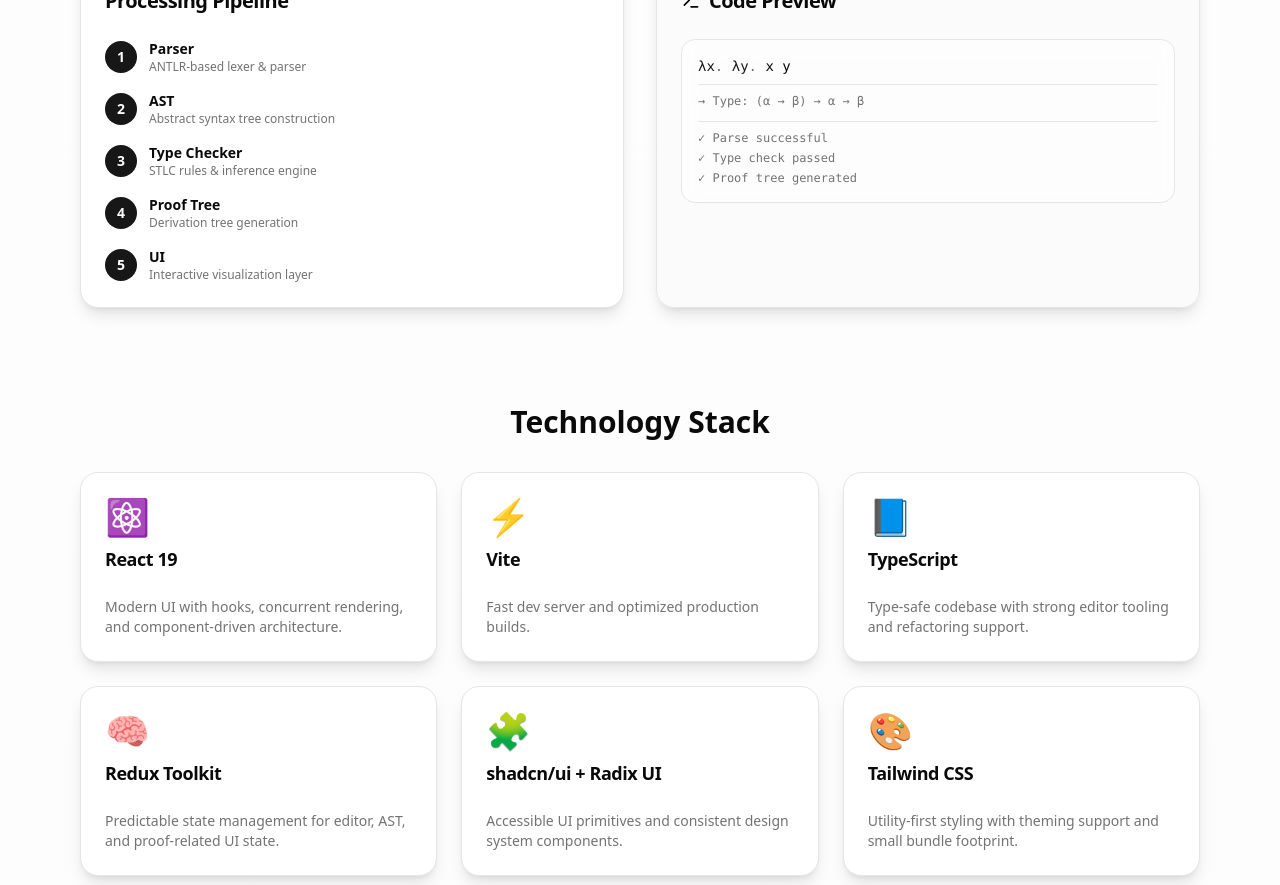
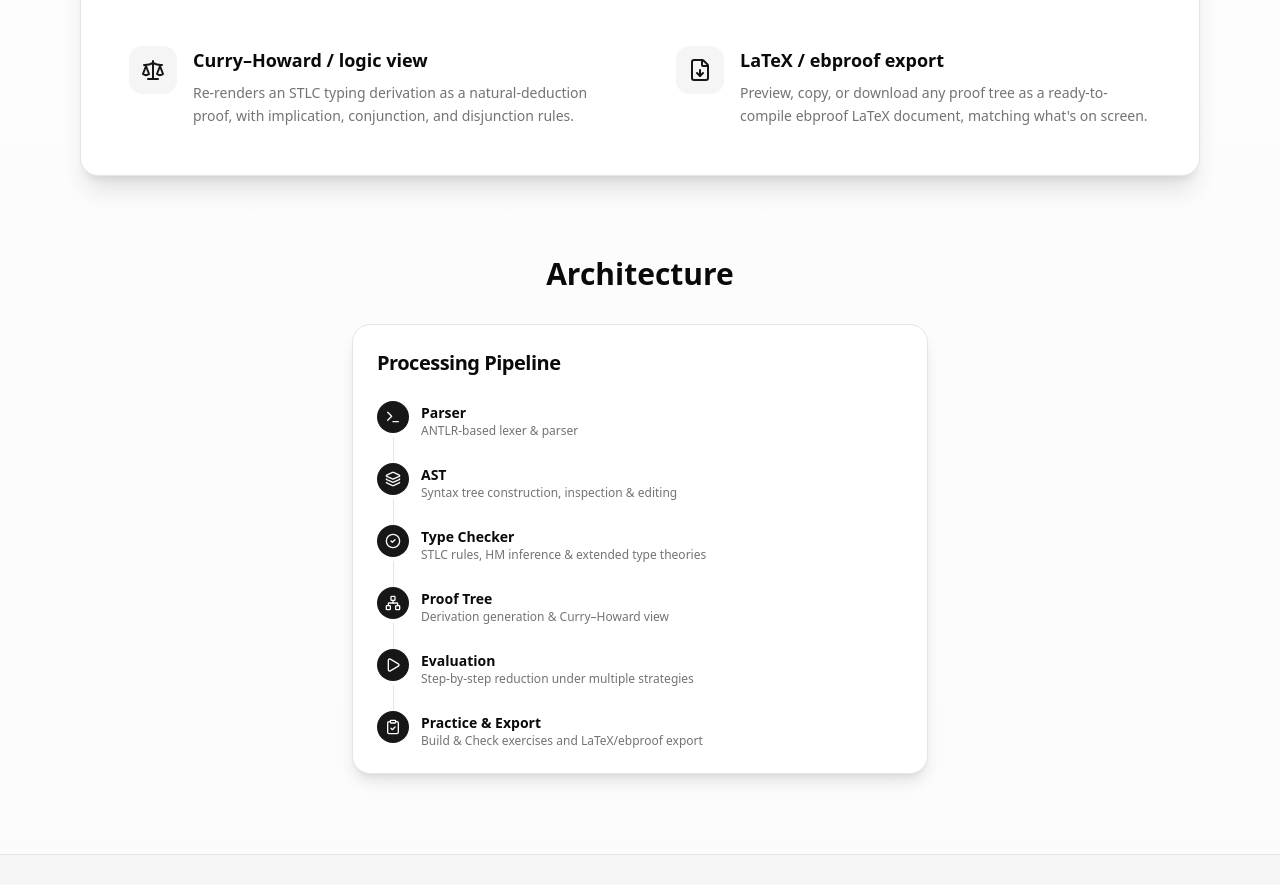
Before and after one commit to vladyslav005/tt, a React (Vite) app: page /about in a window 1280 px wide. Shown: the part 1380-2265 px from the top of the page. Built offline with nearby package versions, Linux system fonts and the light colour scheme; what antlr4, better-react-mathjax would draw is missing.

Commit message:
feat: update AboutPage with new features and improved descriptions

```diff
--- a/src/pages/AboutPage.tsx
+++ b/src/pages/AboutPage.tsx
@@ -1,15 +1,17 @@
 import {motion} from "framer-motion";
 import {
   CheckCircle2,
+  ClipboardCheck,
   FileCode,
+  FileDown,
   Layers,
   Network,
   Play,
+  Scale,
+  Shapes,
   Sparkles,
   Terminal,
   GitBranch,
-  Workflow,
-  Braces,
 } from "lucide-react";
 import {Button} from "@/shared/components/ui/button";
 import {
@@ -34,6 +36,9 @@
   },
 };
 
+// Flip to true to bring the Technology Stack section back.
+const SHOW_TECH_STACK = false;
+
 export function AboutPage() {
   return (
     <div className="pt-16 min-h-screen bg-gradient-to-b from-background to-muted/40">
@@ -50,26 +55,17 @@
         <p className="text-lg md:text-xl text-muted-foreground mb-6 max-w-2xl mx-auto leading-relaxed">
           An interactive environment for experimenting with typed lambda calculus.
           It supports parsing, AST inspection/editing, type checking and inference,
-          and proof tree visualization.
+          proof tree visualization, and building your own derivations by hand.
         </p>
         <p className="text-sm md:text-base text-muted-foreground mb-8 max-w-2xl mx-auto leading-relaxed">
           Built as a Master Thesis project, the goal is to make the underlying
           theory explorable: you can see the syntax tree, derived types, and the
           proof steps that justify them.
         </p>
-        <div className="flex flex-col sm:flex-row gap-3 items-center justify-center">
+        <div className="flex items-center justify-center">
           <Button size="lg" className="rounded-2xl shadow-lg" disabled>
             <FileCode className="mr-2 h-5 w-5" />
-            Documentation (soon)
-          </Button>
-          <Button
-            size="lg"
-            variant="secondary"
-            className="rounded-2xl shadow-lg"
-            onClick={() => window.open("https://tt-woad.vercel.app/", "_blank")}
-          >
-            <Workflow className="mr-2 h-5 w-5" />
-            Live demo
+            Read the Thesis (coming soon)
           </Button>
         </div>
       </motion.section>
@@ -112,7 +108,7 @@
                   icon: Play,
                   title: "Evaluation",
                   description:
-                    "Reduces lambda terms and helps you study operational behavior alongside typing.",
+                    "Reduces lambda terms under normal-order, call-by-value, or call-by-name strategies, with a step-by-step viewer and Γ bindings panel.",
                 },
                 {
                   icon: Network,
@@ -131,6 +127,30 @@
                   title: "Multiple synchronized representations",
                   description:
                     "Text/AST/proof views are designed to represent the same underlying term.",
+                },
+                {
+                  icon: ClipboardCheck,
+                  title: "Build & Check exercises",
+                  description:
+                    "Construct a typing derivation yourself, rule by rule, and check it against the real answer with mistake highlighting.",
+                },
+                {
+                  icon: Shapes,
+                  title: "Extended type theories",
+                  description:
+                    "Toggle let-polymorphism, iso-recursive types, System F, System Fω, and dependent types (λP) on top of base STLC.",
+                },
+                {
+                  icon: Scale,
+                  title: "Curry–Howard / logic view",
+                  description:
+                    "Re-renders an STLC typing derivation as a natural-deduction proof, with implication, conjunction, and disjunction rules.",
+                },
+                {
+                  icon: FileDown,
+                  title: "LaTeX / ebproof export",
+                  description:
+                    "Preview, copy, or download any proof tree as a ready-to-compile ebproof LaTeX document, matching what's on screen.",
                 },
               ].map((feature, idx) => (
                 <motion.div
@@ -160,38 +180,43 @@
 
       {/* Architecture Section */}
       <motion.section
-        className="container mx-auto px-4 py-12 max-w-6xl"
+        className="container mx-auto px-4 py-12 pb-20 max-w-6xl"
         initial={{opacity: 0, y: 20}}
         animate={{opacity: 1, y: 0}}
         transition={{delay: 0.4, duration: 0.5}}
       >
         <h2 className="text-3xl font-bold mb-8 text-center">Architecture</h2>
-        <div className="grid md:grid-cols-2 gap-8">
+        <div className="max-w-xl mx-auto">
           <Card className="shadow-lg hover:shadow-xl transition-all duration-300 hover:-translate-y-1">
             <CardHeader>
               <CardTitle className="text-xl">Processing Pipeline</CardTitle>
             </CardHeader>
             <CardContent>
-              <div className="space-y-4">
+              <div>
                 {[
-                  {step: "Parser", desc: "ANTLR-based lexer & parser"},
-                  {step: "AST", desc: "Abstract syntax tree construction"},
+                  {icon: Terminal, step: "Parser", desc: "ANTLR-based lexer & parser"},
+                  {icon: Layers, step: "AST", desc: "Syntax tree construction, inspection & editing"},
                   {
+                    icon: CheckCircle2,
                     step: "Type Checker",
-                    desc: "STLC rules & inference engine",
+                    desc: "STLC rules, HM inference & extended type theories",
                   },
-                  {step: "Proof Tree", desc: "Derivation tree generation"},
-                  {step: "UI", desc: "Interactive visualization layer"},
-                ].map((item, idx) => (
-                  <div
-                    key={idx}
-                    className="flex items-center gap-3 group cursor-default"
-                  >
-                    <div
-                      className="flex h-8 w-8 items-center justify-center rounded-full bg-primary text-primary-foreground text-sm font-semibold">
-                      {idx + 1}
+                  {icon: Network, step: "Proof Tree", desc: "Derivation generation & Curry–Howard view"},
+                  {icon: Play, step: "Evaluation", desc: "Step-by-step reduction under multiple strategies"},
+                  {
+                    icon: ClipboardCheck,
+                    step: "Practice & Export",
+                    desc: "Build & Check exercises and LaTeX/ebproof export",
+                  },
+                ].map((item, idx, arr) => (
+                  <div key={idx} className="relative flex gap-3 pb-6 last:pb-0 group cursor-default">
+                    {idx !== arr.length - 1 && (
+                      <div className="absolute left-4 top-9 bottom-0 w-px bg-border" />
+                    )}
+                    <div className="relative z-10 flex h-8 w-8 shrink-0 items-center justify-center rounded-full bg-primary text-primary-foreground transition-transform duration-300 group-hover:scale-110">
+                      <item.icon className="h-4 w-4" />
                     </div>
-                    <div>
+                    <div className="pt-0.5">
                       <p className="font-semibold text-sm">{item.step}</p>
                       <p className="text-xs text-muted-foreground">
                         {item.desc}
@@ -202,36 +227,11 @@
               </div>
             </CardContent>
           </Card>
-
-          <Card className="shadow-lg bg-muted/30 hover:shadow-xl transition-all duration-300 hover:-translate-y-1">
-            <CardHeader>
-              <CardTitle className="text-xl flex items-center gap-2">
-                <Terminal className="h-5 w-5"/>
-                Code Preview
-              </CardTitle>
-            </CardHeader>
-            <CardContent>
-              <div className="bg-background/60 backdrop-blur rounded-xl p-4 border font-mono text-sm space-y-2">
-                <div className="text-muted-foreground">
-                  <span className="text-primary">λx</span>.{" "}
-                  <span className="text-primary">λy</span>.{" "}
-                  <span className="text-foreground">x y</span>
-                </div>
-                <div className="text-xs text-muted-foreground pt-2 border-t">
-                  → Type: (α → β) → α → β
-                </div>
-                <div className="text-xs text-muted-foreground pt-2 mt-3 border-t space-y-1">
-                  <div>✓ Parse successful</div>
-                  <div>✓ Type check passed</div>
-                  <div>✓ Proof tree generated</div>
-                </div>
-              </div>
-            </CardContent>
-          </Card>
         </div>
       </motion.section>
 
       {/* Technology Stack Section */}
+      {SHOW_TECH_STACK && (
       <motion.section
         className="container mx-auto px-4 py-12 pb-20 max-w-6xl"
         initial={{opacity: 0, y: 20}}
@@ -316,33 +316,21 @@
             },
             {
               icon: "🔍",
-              title: "Math & zoom tooling",
+              title: "MathJax",
               description:
-                "Math rendering and pan/zoom utilities for proof tree exploration.",
+                "Renders judgements and typing rules as real math in the browser.",
+            },
+            {
+              icon: "🖐️",
+              title: "react-zoom-pan-pinch",
+              description:
+                "Pan/zoom for exploring large proof trees and AST graphs.",
             },
             {
               icon: "🧱",
               title: "ESLint",
               description:
                 "Static analysis and consistency checks during development.",
-            },
-            {
-              icon: "{}",
-              title: "Domain-driven core",
-              description:
-                "A shared core layer for AST/domain types, visitors, and presentation mappers.",
-            },
-            {
-              icon: "🧬",
-              title: "Typed trees",
-              description:
-                "Visitors and mappers for AST → Flow nodes, proof trees, and pretty-printing.",
-            },
-            {
-              icon: "🔣",
-              title: "LaTeX-like proof rendering",
-              description:
-                "Proof trees can be rendered as structured layouts suitable for academic output.",
             },
           ].map((tech, idx) => (
             <motion.div
@@ -356,9 +344,6 @@
                   <div className="text-4xl mb-2">{tech.icon}</div>
                   <CardTitle className="text-lg flex items-center gap-2">
                     {tech.title}
-                    {tech.title === "Domain-driven core" && (
-                      <Braces className="h-4 w-4 text-muted-foreground" />
-                    )}
                   </CardTitle>
                 </CardHeader>
                 <CardContent>
@@ -369,6 +354,7 @@
           ))}
         </div>
       </motion.section>
+      )}
     </div>
   );
 }
```
